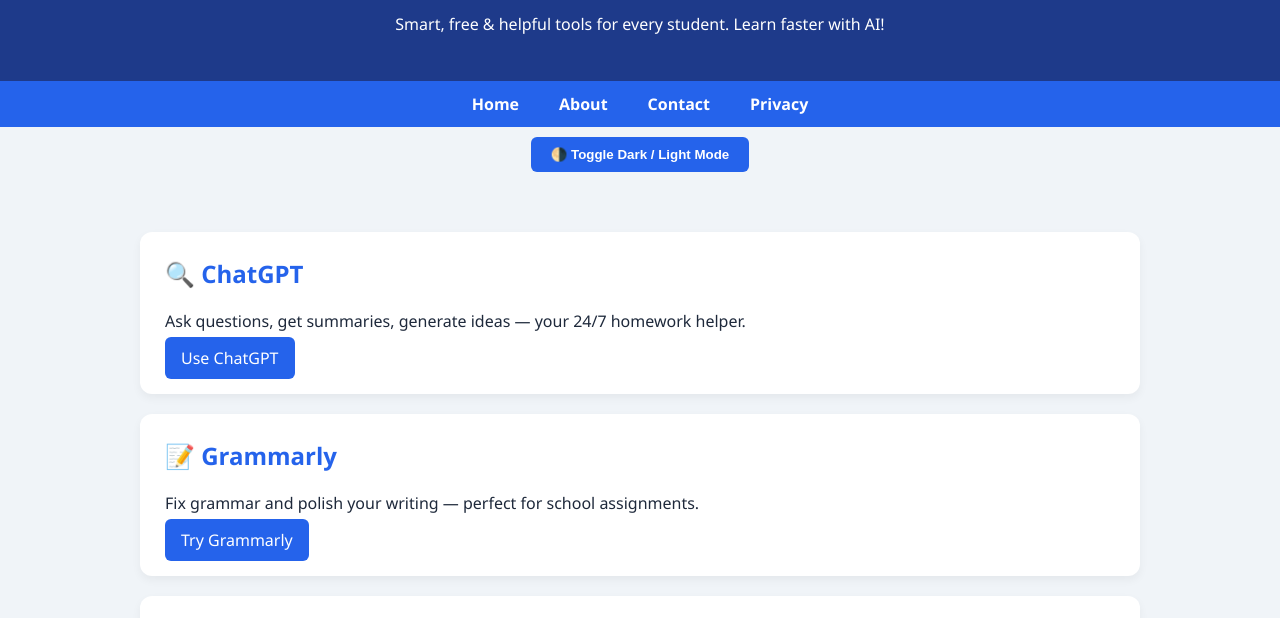
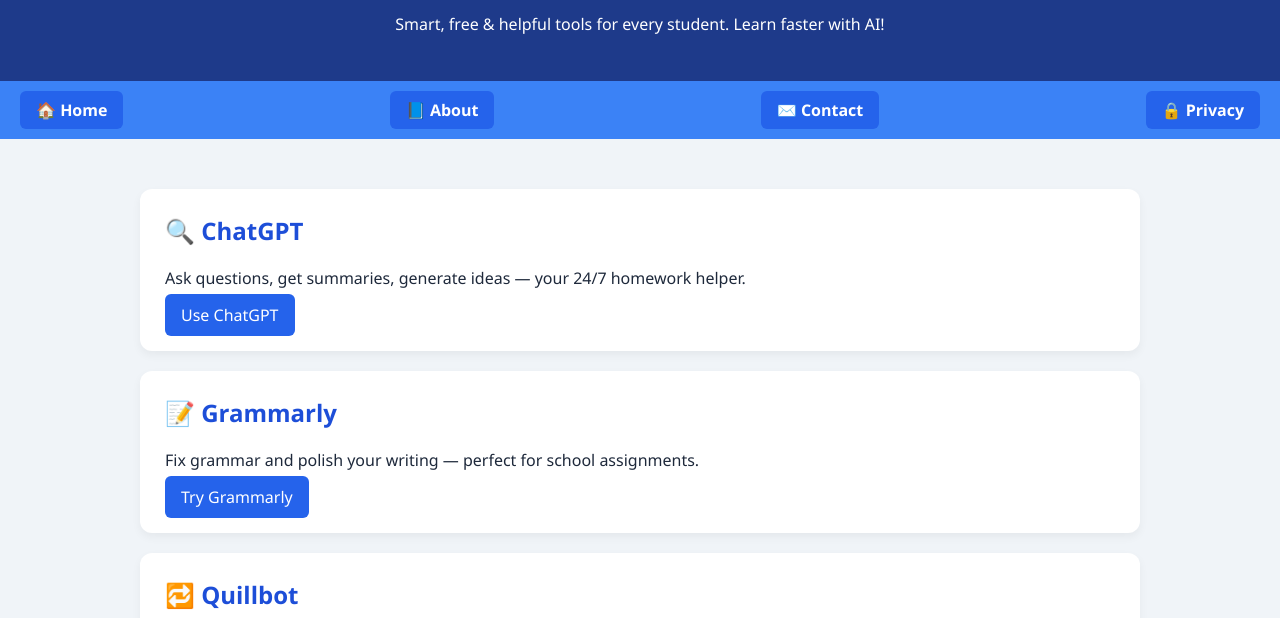
Before and after one commit to Ahmed56313/Students-Friends-lab3, a plain HTML site: page index.html in a window 1280 px wide. Shown: the part 97-715 px from the top of the page. Drawn offline with Linux system fonts and the light colour scheme; a web font is replaced by a local one.

Commit message:
Update index.html

```diff
--- a/index.html
+++ b/index.html
@@ -4,117 +4,72 @@
   <meta charset="UTF-8" />
   <meta name="viewport" content="width=device-width, initial-scale=1.0" />
   <title>Student's Friend – Free AI Tools for Learners</title>
-  <link rel="stylesheet" href="https://fonts.googleapis.com/css2?family=Segoe+UI&display=swap">
+  <link rel="stylesheet" href="https://fonts.googleapis.com/css2?family=Segoe+UI&display=swap" />
   <style>
-    :root {
-      --bg-light: #f0f4f8;
-      --bg-dark: #0f172a;
-      --text-light: #1e293b;
-      --text-dark: #f1f5f9;
-      --card-bg-light: white;
-      --card-bg-dark: #1e293b;
-      --accent: #2563eb;
-    }
-
     body {
       font-family: 'Segoe UI', sans-serif;
-      background: var(--bg-light);
-      color: var(--text-light);
       margin: 0;
       padding: 0;
-      transition: background 0.3s, color 0.3s;
+      background: #f0f4f8;
+      color: #1e293b;
     }
-
-    body.dark-mode {
-      background: var(--bg-dark);
-      color: var(--text-dark);
-    }
-
     header {
       background-color: #1e3a8a;
       color: white;
       padding: 30px 20px;
       text-align: center;
-      box-shadow: 0 2px 8px rgba(0,0,0,0.1);
     }
-
     header h1 {
       margin-bottom: 10px;
       font-size: 2rem;
     }
-
     nav {
-      background: var(--accent);
-      text-align: center;
       display: flex;
-      justify-content: center;
+      justify-content: space-between;
+      align-items: center;
       flex-wrap: wrap;
+      background: #3b82f6;
+      padding: 10px 20px;
     }
-
     nav a {
-      display: inline-block;
-      padding: 12px 20px;
       color: white;
       text-decoration: none;
       font-weight: bold;
-      font-size: 1rem;
+      padding: 8px 16px;
+      background: #2563eb;
+      border-radius: 6px;
+      transition: background 0.3s;
     }
-
     nav a:hover {
       background: #1d4ed8;
     }
-
-    .dark-toggle {
-      margin: 10px auto;
-      text-align: center;
-    }
-
-    .dark-toggle button {
-      padding: 10px 20px;
-      background: var(--accent);
-      color: white;
-      border: none;
-      border-radius: 6px;
-      font-weight: bold;
-      cursor: pointer;
-    }
-
     .container {
       padding: 30px 20px;
       max-width: 1000px;
       margin: auto;
     }
-
     .card {
-      background: var(--card-bg-light);
+      background: white;
       padding: 25px;
       margin: 20px 0;
       border-radius: 12px;
       box-shadow: 0 4px 10px rgba(0,0,0,0.05);
-      transition: transform 0.2s ease-in-out, background 0.3s;
+      transition: transform 0.2s ease-in-out;
     }
-
-    .dark-mode .card {
-      background: var(--card-bg-dark);
-    }
-
     .card:hover {
       transform: translateY(-4px);
     }
-
     .card h2 {
       margin-top: 0;
       font-size: 1.5rem;
-      color: var(--accent);
+      color: #1d4ed8;
     }
-
     .card p {
       font-size: 1rem;
       margin-bottom: 15px;
     }
-
     .card a {
-      background: var(--accent);
+      background: #2563eb;
       color: white;
       padding: 10px 16px;
       text-decoration: none;
@@ -122,11 +77,9 @@
       font-weight: 500;
       transition: background 0.3s;
     }
-
     .card a:hover {
       background: #1e40af;
     }
-
     footer {
       text-align: center;
       padding: 20px;
@@ -134,22 +87,16 @@
       background-color: #e0e7ff;
       margin-top: 40px;
     }
-
-    @media (max-width: 768px) {
+    @media (max-width: 600px) {
+      nav {
+        flex-direction: column;
+        gap: 10px;
+      }
       .card h2 {
-        font-size: 1.3rem;
+        font-size: 1.2rem;
       }
       .card p, .card a {
-        font-size: 1rem;
-      }
-    }
-
-    @media (max-width: 480px) {
-      .card h2 {
-        font-size: 1.1rem;
-      }
-      .card p, .card a {
-        font-size: 0.9rem;
+        font-size: 0.95rem;
       }
     }
   </style>
@@ -162,15 +109,11 @@
 </header>
 
 <nav>
-  <a href="index.html">Home</a>
-  <a href="about.html">About</a>
-  <a href="contact.html">Contact</a>
-  <a href="privacy.html">Privacy</a>
+  <a href="index.html">🏠 Home</a>
+  <a href="about.html">📘 About</a>
+  <a href="contact.html">✉️ Contact</a>
+  <a href="privacy.html">🔒 Privacy</a>
 </nav>
-
-<div class="dark-toggle">
-  <button onclick="toggleDarkMode()">🌗 Toggle Dark / Light Mode</button>
-</div>
 
 <div class="container">
   <div class="card">
@@ -205,11 +148,5 @@
   <p>© 2025 Student's Friend</p>
 </footer>
 
-<script>
-  function toggleDarkMode() {
-    document.body.classList.toggle('dark-mode');
-  }
-</script>
-
 </body>
 </html>
```
